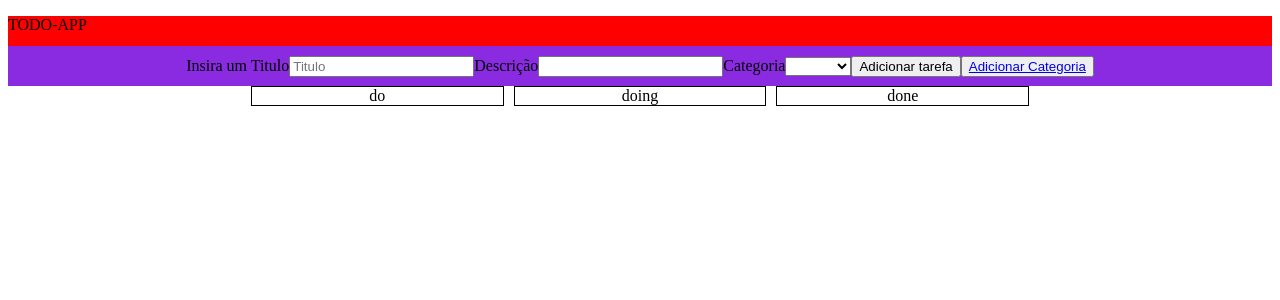
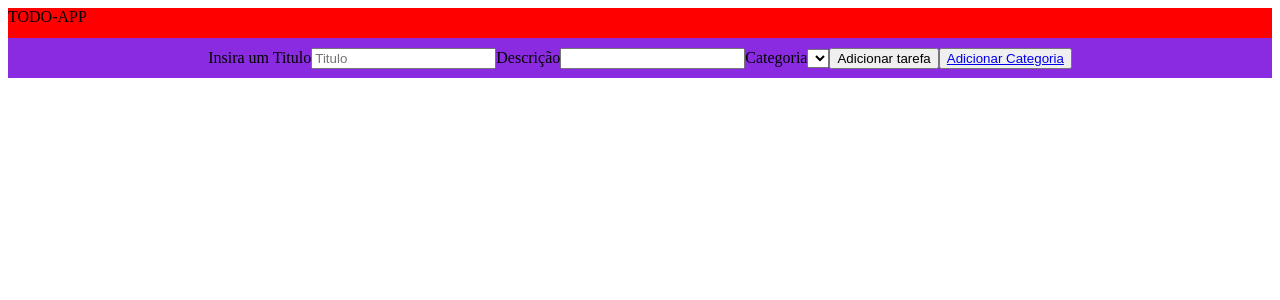
Before and after one commit to gabriel-Koehler/todo-Project, an Angular app: page /todo-app in a window 1280 px wide. Shown: the top 300 px of the page. Built offline with nearby package versions, Linux system fonts and the light colour scheme.

Commit message:
terminado aula11/05

```diff
--- a/src/app/app.component.css
+++ b/src/app/app.component.css
@@ -1,3 +1,6 @@
+*{
+    margin: 0px;
+}
 header{
     height: 30px;
     background-color: rgb(255, 0, 0);
--- a/src/app/categoria/categoria.component.ts
+++ b/src/app/categoria/categoria.component.ts
@@ -15,6 +15,9 @@ adicionar=new EventEmitter()
 
 
     adicionarCategoria():void{
+        if(JSON.parse(localStorage.getItem('categorias'))!=null){
+            this.categorias =JSON.parse(localStorage.getItem('categorias'))
+        }
 
         console.log(this.nomeCategoria)
          this.adicionar.emit(this.nomeCategoria)
--- a/src/app/todo-app/todo-app.component.css
+++ b/src/app/todo-app/todo-app.component.css
@@ -1,5 +1,4 @@
 *{
-
     box-sizing: border-box;
 }
 
@@ -14,24 +13,15 @@
 .tarefa{
     width: 100%;
     display: flex;
+    flex-direction: row;
     justify-content: center;
     gap: 10px;
 }
-
-.tarefa>#DOING{
-    text-align: center;
-    width: 20%;
-    border: 1px solid black ;
+.categorias{
+    display: flex;
+    flex-direction: column;
+    align-items: center;
+    min-width: 100px;
+    max-width:  100%;
+    border: 1px solid black;
 }
-
-.tarefa>#DONE{
-    text-align: center;
-    width: 20%;
-    border: 1px solid black ;
-}
-
-.tarefa>#TODO{
-    text-align: center;
-    width: 20%;
-    border: 1px solid black ;
-}
--- a/src/app/todo-app/todo-app.component.html
+++ b/src/app/todo-app/todo-app.component.html
@@ -17,11 +17,11 @@
   <button (click)="adicionarCategoria()"><a routerLink="/categoria">Adicionar Categoria</a></button>
   </div>
 <div class="tarefa">
-  <div  id="TODO">
-    do
+
+  <div *ngFor="let categoria of categorias" class="categorias">
+    {{categoria.categoria}}
   <div *ngFor="let tarefa of tarefas;index as indice" class="lista">
-    <div *ngIf="tarefa.categoria=='TODO'">
-
+    <div *ngIf="tarefa.categoria==categoria.categoria">
       <h4>tarefa: {{tarefa.titulo}}</h4>
       <p>descricao: {{tarefa.descricao}}</p>
       <p>categoria:</p>
@@ -32,37 +32,4 @@
     </div>
   </div>
 </div>
-  <div id="DOING">
-    doing
-
-    <div *ngFor="let tarefa of tarefas;index as indice" class="lista">
-
-      <div *ngIf="tarefa.categoria=='DOING'">
-
-        <h4>tarefa: {{tarefa.titulo}}</h4>
-        <p>descricao: {{tarefa.descricao}}</p>
-        <p>categoria:</p>
-        <select name="categTarefa" id="categTarefa" (change)="atualizar(indice,tarefa.categoria)" [(ngModel)]='tarefa.categoria'>
-          <option *ngFor="let categoria of categorias;index as indice">{{categoria.categoria}}</option>
-        </select>
-        <button (click)="removerTarefa(indice)">REMOVER</button>
-      </div>
-    </div>
-  </div>
-  <div id="DONE">
-    done
-    <div *ngFor="let tarefa of tarefas;index as indice" class="lista" >
-
-      <div *ngIf="tarefa.categoria=='DONE'">
-
-        <h4>tarefa: {{tarefa.titulo}}</h4>
-        <p>descricao: {{tarefa.descricao}}</p>
-        <p>categoria:</p>
-        <select name="categTarefa" id="categTarefa" (change)="atualizar(indice,tarefa.categoria)" [(ngModel)]='tarefa.categoria'>
-          <option *ngFor="let categoria of categorias;index as indice">{{categoria.categoria}}</option>
-        </select>
-        <button (click)="removerTarefa(indice)">REMOVER</button>
-      </div>
-    </div>
-  </div>
 </div>
--- a/src/app/todo-app/todo-app.component.ts
+++ b/src/app/todo-app/todo-app.component.ts
@@ -24,16 +24,14 @@ tarefa: Tarefa={
  categoria: this.categoria,
  descricao: this.descricao
 }
-categorias:Categoria[]=[{categoria:'TODO'},{categoria:'DOING'},{categoria:'DONE'}]
+ categorias:Categoria[]=[]
 
 tarefas: Tarefa[]=[]
 
 ngOnInit():void{
-
     if(localStorage.getItem('tarefas')!=null){
     this.tarefas = JSON.parse(localStorage.getItem('tarefas'))
-
-  }
+    }
   if(localStorage.getItem('categorias')!=null){
     this.categorias = JSON.parse(localStorage.getItem('categorias'))
     console.log(this.categorias)
```
